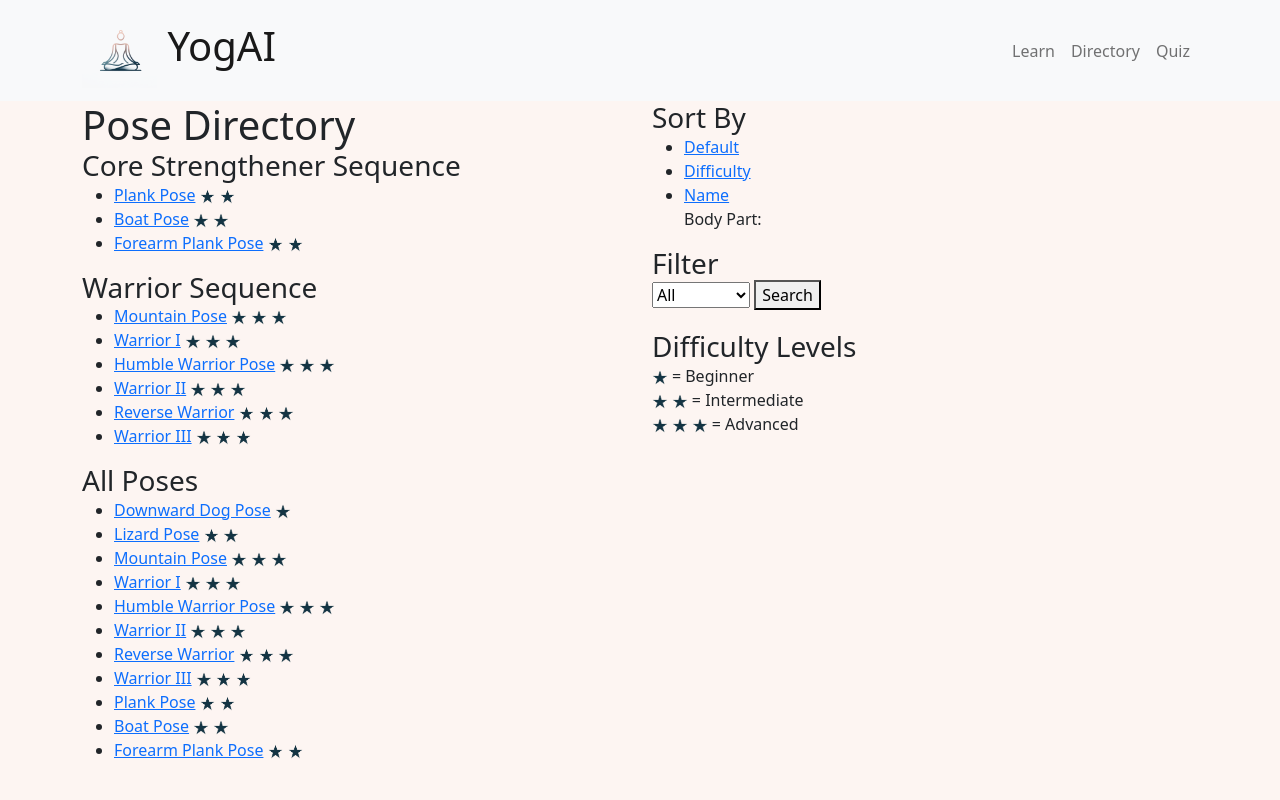
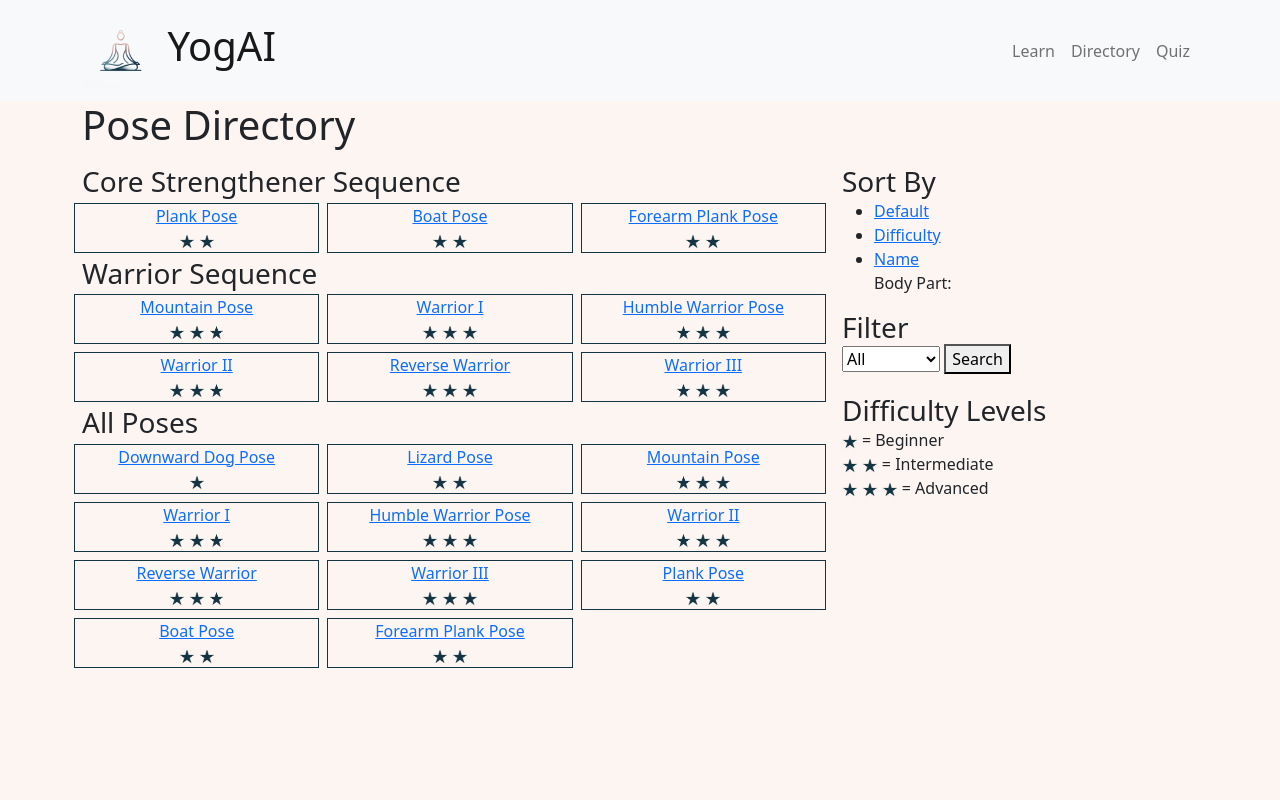
Before and after one commit to A-Chaudhary/YogAI, a Flask app: page /directory in a window 1280 px wide. Run offline with Flask 3, Linux system fonts and the light colour scheme; some libraries are stand-ins or nearby versions.

Commit message:
Added grid to directory

```diff
--- a/static/main.css
+++ b/static/main.css
@@ -77,3 +77,7 @@
     list-style-type: none;
     margin-top: 20px;
 }
+
+.pose-card {
+    border: 1px solid rgb(20, 52, 67);
+}
--- a/templates/directory.html
+++ b/templates/directory.html
@@ -4,34 +4,56 @@
 <script src="{{ url_for('static', filename = 'directory.js') }}"></script>
 <div class="container">
     <div class="row">
-        <div class="col-6">
-            <div class="display-4 fs-1">Pose Directory</div>
+        <div class="display-4 fs-1 mb-3">Pose Directory</div>
+        <div class="col-8">
             {% for sequence in sequences %}
+                <div class="row">
                         <div class="display-4 fs-3">{{sequence}} Sequence</div>
-                <ul>
+                </div>
+                <div class="row">
                 {% for pose in poses %}
                     {% if pose.sequence == sequence %}
-                        <li><a href="/learn/{{ pose.id }}">{{ pose.name }}</a>
+                    <div class="col-4 text-center p-0 m-0">
+                        <div class="pose-card m-1">
+                            <div class="">
+                                <a href="/learn/{{ pose.id }}">{{ pose.name }}</a>
+                            </div>
+                            <div class="">
+                                <div class="col-12">
                                     {% for i in range(pose.difficulty | int) %}
                                         <img src="{{ url_for('static', filename = '/img/difficulty_star.png') }}" class="difficulty-star">
                                     {% endfor %}
-                        </li>
+                                </div>
+                            </div>
+                        </div>
+                    </div>
                     {% endif %}
                 {% endfor %}
-                </ul>
+                </div>
             {% endfor %}
+            <div class="row">
                 <div class="display-4 fs-3">All Poses</div>
-                <ul>
+            </div>
+                <div class="row">
                     {% for pose in poses %}
-                        <li><a href="/learn/{{pose.id}}">{{pose.name}}</a>
+                    <div class="col-4 text-center p-0 m-0">
+                        <div class="pose-card m-1">
+                            <div class="">
+                                <a href="/learn/{{pose.id}}">{{pose.name}}</a>
+                            </div>
+                            <div class="">
+                                <div class="col-12">
                                     {% for i in range(pose.difficulty | int) %}
                                     <img src="{{ url_for('static', filename = '/img/difficulty_star.png') }}" class="difficulty-star">
                                     {% endfor %}
-                        </li>
+                                </div>
+                            </div>
+                        </div>
+                    </div>
                     {% endfor %}
-                </ul>
                 </div>
-        <div class="col-6">
+        </div>
+        <div class="col-4">
             <div class="display-4 fs-3">Sort By</div>
             <ul>
                 <li><a href="/directory?sort_by=default">Default</a></li>
```
Lines whose indentation alone changed are shown as unchanged.
